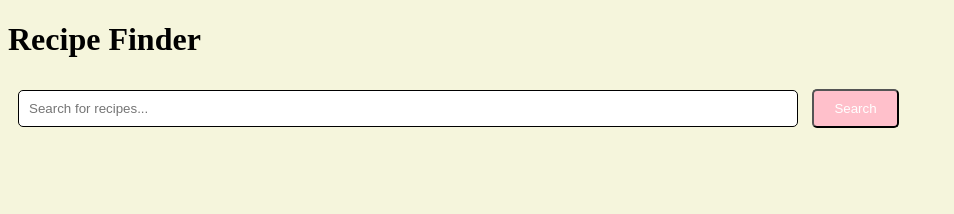
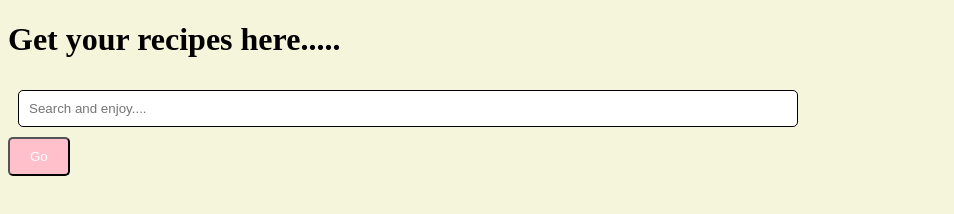
Before and after one commit to 221FA19033/M2, a plain HTML site: page index.html in a window 1280 px wide. Shown: the whole page, without its empty margins (0-954 px from the left). Drawn offline with Linux system fonts and the light colour scheme.

Commit message:
Update index.html

```diff
--- a/index.html
+++ b/index.html
@@ -5,11 +5,12 @@
     <link rel="stylesheet" href="p.css">
 </head>
 <body>
-    <header>
-        <h1>Recipe Finder</h1>
-        <input type="text" id="search" placeholder="Search for recipes...">
-        <button id="searchBtn">Search</button>
-    </header>
+            <h1>Get your recipes here.....</h1>
+
+        <input type="text" id="search" placeholder="Search and enjoy...."></br>
+        <button id="searchBtn">Go</button>
+
+
     <main id="recipeContainer"></main>
 
     <script src="p.js"></script>
```
